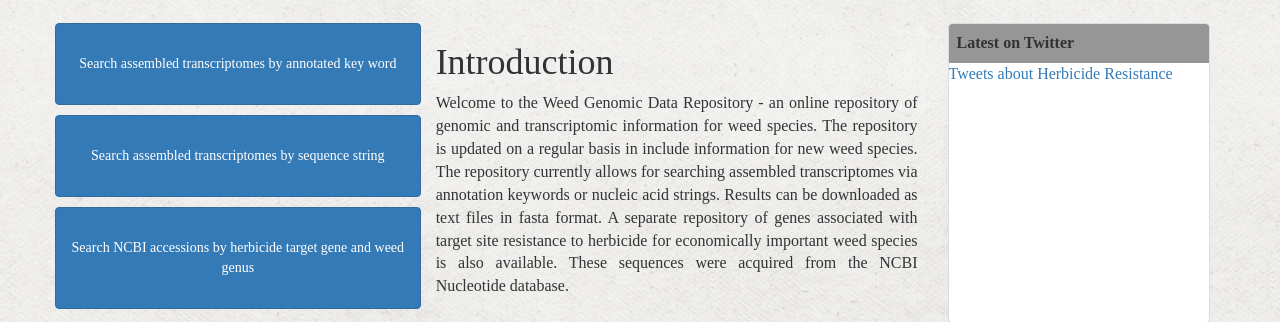
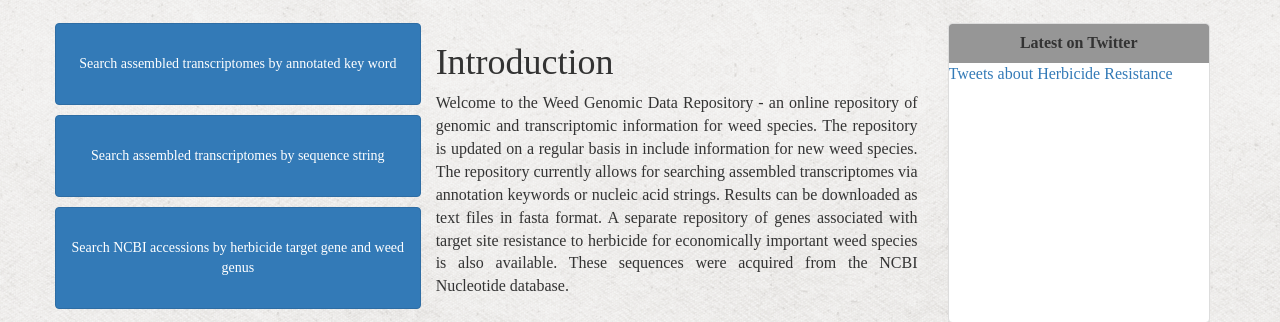
Before and after one commit to Wilkhu90/Weedgenomics, a Django app: page / in a window 1280 px wide. Shown: the part 350-672 px from the top of the page. Run offline with Django 3.2, Linux system fonts and the light colour scheme; lists and menus that the app fills with data are empty; some libraries are stand-ins or nearby versions.

```diff
--- a/search/templates/search/main.html
+++ b/search/templates/search/main.html
@@ -50,7 +50,7 @@
       <table class="table table-striped table-bordered">
         <thead class="thead-inverse">
           <tr>
-            <th>Latest on Twitter</th>
+            <th style="text-align: center;">Latest on Twitter</th>
           </tr>
         </thead>
       </table>
```
